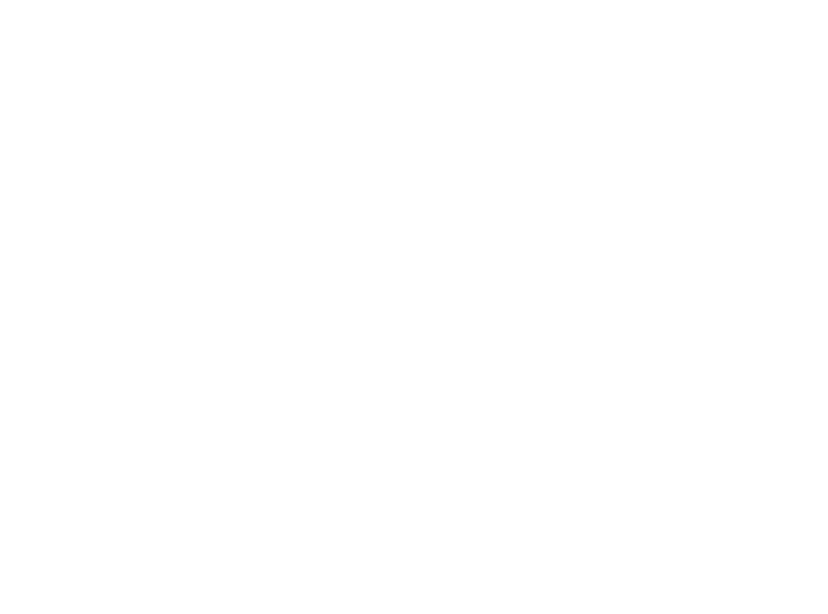
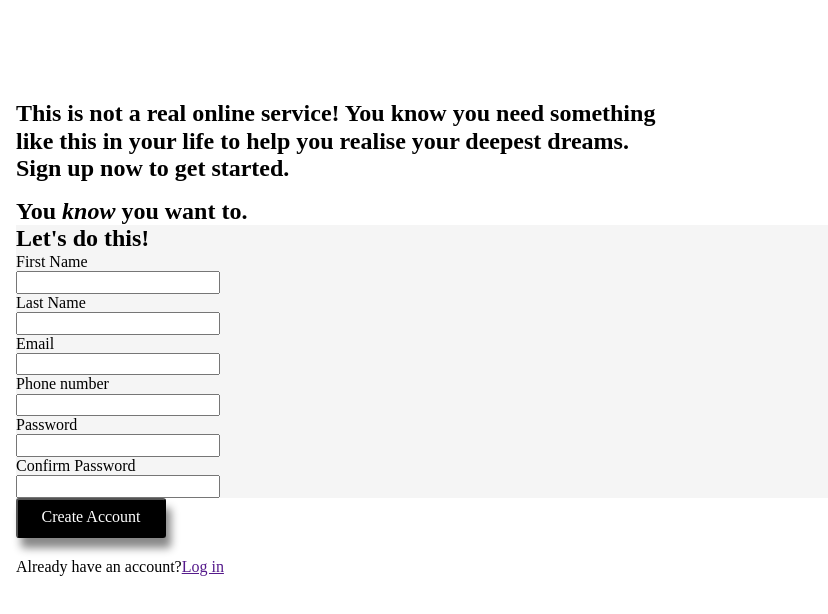
Before and after one commit to sfk30/sign-up-form, a plain HTML site: page index.html in a window 1280 px wide. Shown: the full height of the page, 452-1280 px from the left. Drawn offline with Linux system fonts and the light colour scheme; a web font is replaced by a local one.

Commit message:
Created basic form layout

```diff
--- a/index.html
+++ b/index.html
@@ -8,6 +8,7 @@
     <title>Sign up form</title>
 </head>
 <body>
+
    <div class="card-container">
     <img src="car.avif" alt="Porsche" class="card-img">
     <div class="card-body">
@@ -15,5 +16,32 @@
         <h3>Excellence</h3>
     </div>
    </div>
+
+   <div class="container">
+
+    <div class="words">
+        <h2 class="one">This is not a real online service! You know you need something like this in your life to help you realise your deepest dreams. Sign up now to get started.</h2>
+        <h2 class="two">You <em>know</em> you want to.</h2>
+    </div>
+
+    <div class="wrapper">
+        <h2 class="three">Let's do this!</h2>
+        <label for="fname">First Name</label>
+        <input type="text" name="first-name" id="fname">
+        <label for="lname">Last Name</label>
+        <input type="text" name="last-name" id="lname">
+        <label for="email">Email</label>
+        <input type="email" name="email" id="email">
+        <label for="phone-number">Phone number</label>
+        <input type="tel" name="phone-number" id="phone-number">
+        <label for="password">Password</label>
+        <input type="password" name="password" id="password">
+        <label for="confirm-password">Confirm Password</label>
+        <input type="password" name="confirm-password" id="confirm-password">
+    </div>
+    <button class="only" type="submit">Create Account</button>
+    <p class="final">Already have an account?<a href="">Log in</a></p>
+   </div>
+
 </body>
 </html>
--- a/styles.css
+++ b/styles.css
@@ -53,3 +53,52 @@ h3 {
 .card-container:hover .card-img {
     opacity: 0.6;
 }
+
+.container {
+    position: relative;
+    display: flex;
+    flex-direction: column;
+    width: 65%;
+    margin-left: 35%;
+}
+
+.words {
+    margin-top: 100px;
+    margin-left: 20px;
+    margin-right: 150px;
+}
+
+.one {
+    margin-bottom: 15px;
+}
+
+button {
+    width: 150px;
+    height: 40px;
+    color: white;
+    background-color: black;
+    border-radius: 3px;
+    box-shadow: 5px 10px 8px #888888;
+    transition-duration: 0.4s;
+    margin-left: 20px;
+}
+
+button:hover {
+    background-color: whitesmoke;
+    color: black;
+}
+
+.final {
+    margin-left: 20px;
+    margin-top: 20px;
+}
+
+.wrapper {
+    background-color: whitesmoke;
+    margin-left: 20px;
+}
+
+label, input {
+    display: flex;
+    flex-direction: column;
+}
```
